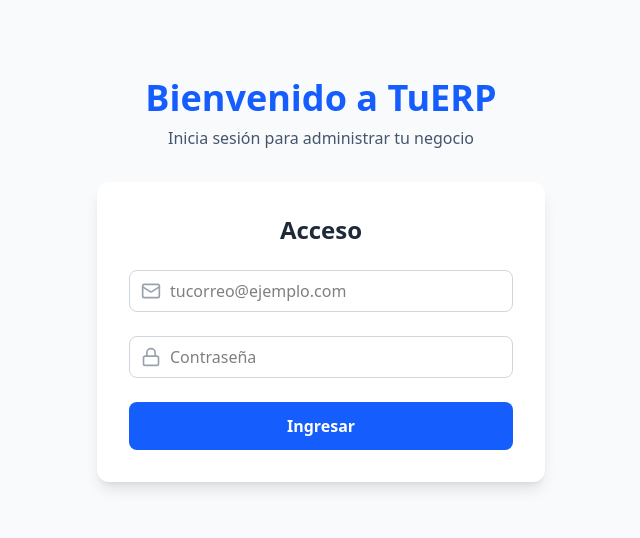
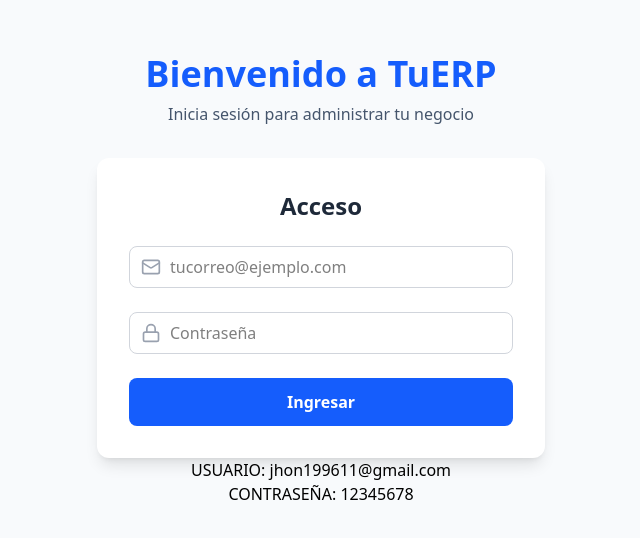
Before and after one commit to Jhon199611/pos-inventario, a React (Vite) app: page /login in a window 1280 px wide. Shown: the part 120-658 px from the top of the page, without its empty margins (319-959 px from the left). Built offline with nearby package versions, Linux system fonts and the light colour scheme.

Commit message:
le agregue usuario y contra al login para que puedan acceder

```diff
--- a/src/pages/LoginPage.tsx
+++ b/src/pages/LoginPage.tsx
@@ -8,6 +8,8 @@ export default function LoginPage() {
         <p className="text-slate-600 mt-2">Inicia sesión para administrar tu negocio</p>
       </div>
       <LoginForm />
+      <h1>USUARIO: jhon199611@gmail.com</h1>
+      <h1>CONTRASEÑA: 12345678</h1>
     </div>
   );
 }
```
